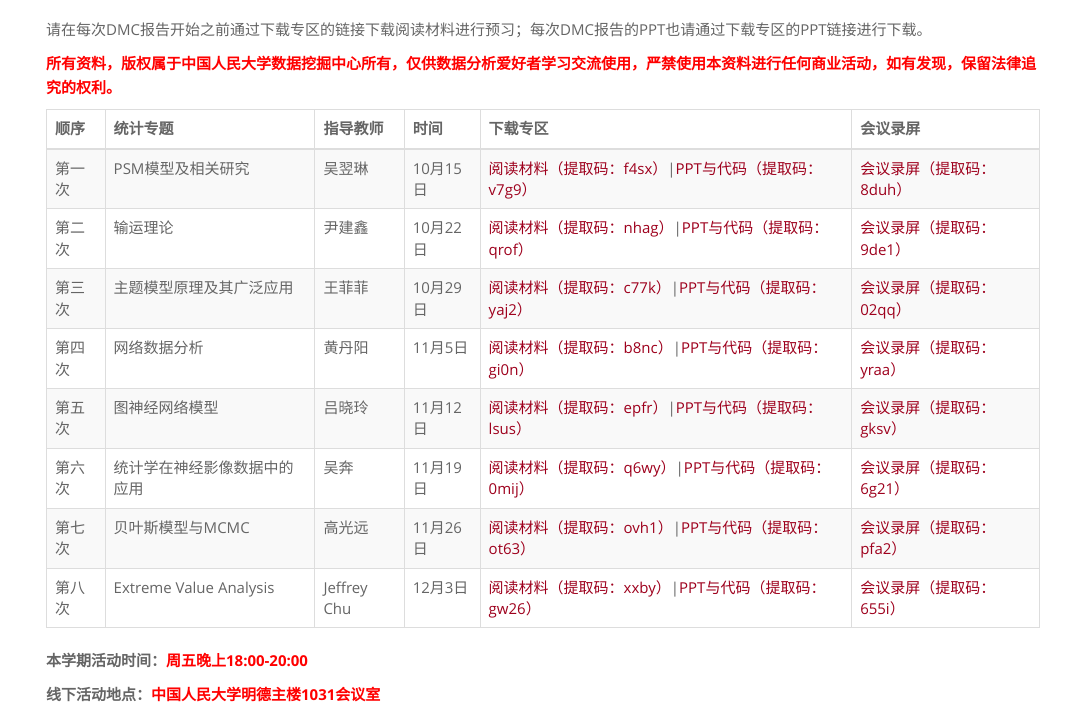
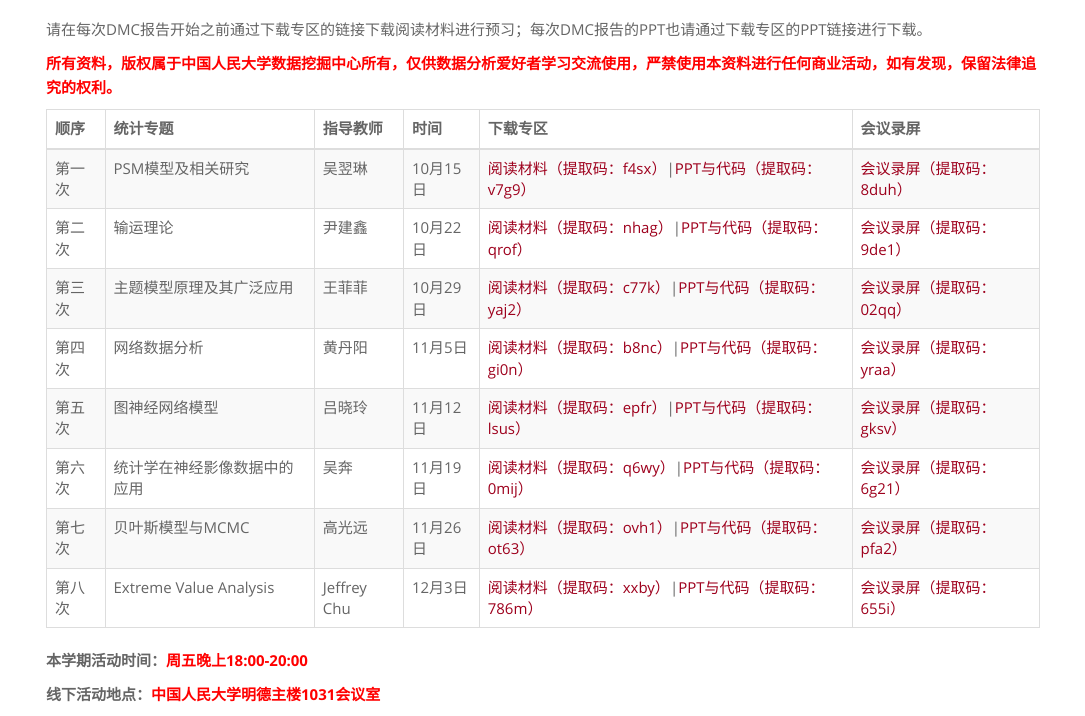
Before and after one commit to rucdmc/rucdmc.github.io, a Jekyll site: the page built from index.html, in a window 1280 px wide. Shown: the part 533-1249 px from the top of the page, without its empty margins (97-1182 px from the left). Built offline with Jekyll 4.4.1, drawn with Linux system fonts in a browser that asks for light colours.

Commit message:
Update index.html

```diff
--- a/index.html
+++ b/index.html
@@ -157,7 +157,7 @@ layout: default
             <td>Extreme Value Analysis</td>
             <td>Jeffrey Chu</td>
             <td>12月3日</td>
-            <td><a href="https://pan.baidu.com/s/1rUxRlvnkg3kjvBfV5iW30Q">阅读材料（提取码：xxby）</a>|<a href="https://pan.baidu.com/s/1qFcfeLajKcg3upqhJZbusQ">PPT与代码（提取码：gw26）</a></td>
+            <td><a href="https://pan.baidu.com/s/1rUxRlvnkg3kjvBfV5iW30Q">阅读材料（提取码：xxby）</a>|<a href="https://pan.baidu.com/s/1BGluOG8SSbPY1gToGHqmHA">PPT与代码（提取码：786m）</a></td>
             <td><a href="https://pan.baidu.com/s/1eNq2_dBRBEuiSnpzhjMyXg">会议录屏（提取码：655i）</a></td>
 	</tr>
     </tbody>
```
